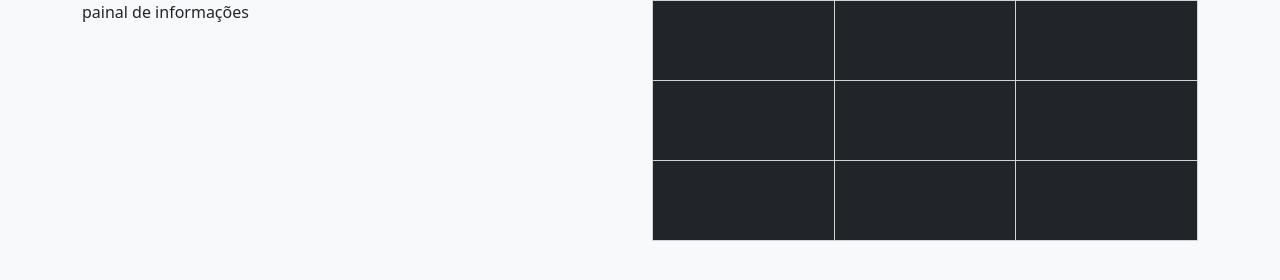
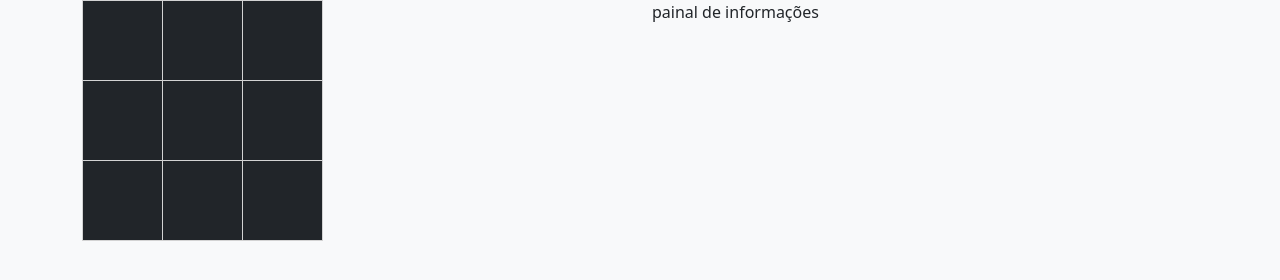
Before and after one commit to gabrielsanva/tictoctoe, a plain HTML site: page index.html in a window 1280 px wide. Drawn offline with Linux system fonts and the light colour scheme.

Commit message:
Correction Table Classes

```diff
--- a/index.html
+++ b/index.html
@@ -9,15 +9,11 @@
     <title>tic tac toe</title>
     <script src="index.js"></script>
     <style>
-        table,
-        td {
-            border: 1px solid lightgray
-        }
-
         td {
             width: 80px;
             height: 80px;
             font-size: 40px;
+            border: 1px solid lightgray
         }
     </style>
 </head>
@@ -26,10 +22,7 @@
     <div class="container">
         <div class="row">
             <div class="col">
-                painal de informações
-            </div>
-            <div class="col">
-                <table class="text-center table table-dark">
+                <table class="text-white text-center bg-dark">
                     <div id="board">
                         <tr>
                             <td id="00" onclick="turn(this.id)"></td>
@@ -49,7 +42,9 @@
                     </div>
                 </table>
             </div>
-
+            <div class="col">
+                painal de informações
+            </div>
         </div>
     </div>
 
--- a/index.js
+++ b/index.js
@@ -1,4 +1,5 @@
 // the player1 always plays first - MAS NÃO PRECISA SER SEMPRE ASSIM, PARSA
+// lembrar de acrescentar os "returns" quando encontrar um true
 var players_symbols = ['X', 'O'];
 var turn_of = 0;
 var game_over = false;
```
